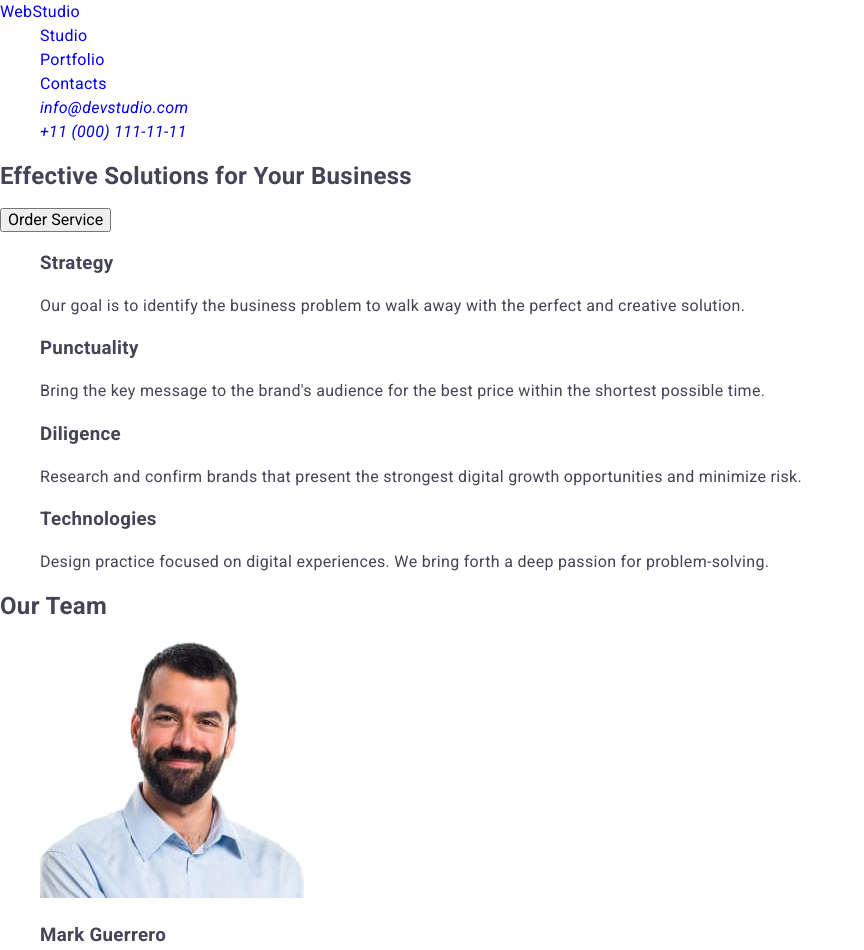
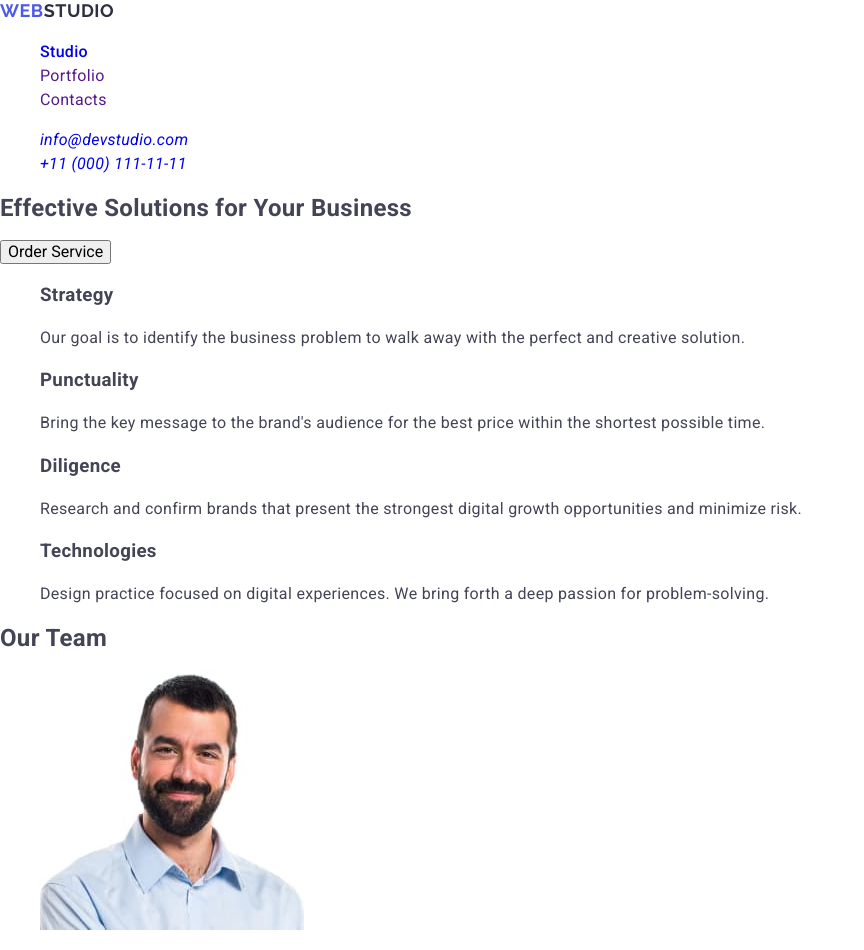
Before and after one commit to oxonomy14/goit-markup-hw-02, a plain HTML site: page index.html in a window 1280 px wide. Shown: the top 950 px of the page, without its empty margins (0-864 px from the left). Drawn offline with nearby package versions, Linux system fonts and the light colour scheme.

Commit message:
04.09.2024_v3

```diff
--- a/css/style.css
+++ b/css/style.css
@@ -23,8 +23,7 @@ a:focus {
 
 ul,
 ol {
-  margin-top: 0;
-  margin-bottom: 0;
+
   list-style-type: none;
 }
 
@@ -39,3 +38,32 @@ color: #4D5AE5;
 button:focus {
 color: #4D5AE5;
 }
+
+/* HEADER */
+
+.main_logo {
+  font-family: "Raleway", sans-serif;
+font-weight: 700;
+font-size: 18px;
+line-height: 117%;
+letter-spacing: 0.03em;
+text-transform: uppercase;
+color: #4d5ae5;
+}
+
+.main_logo_span {
+
+  color: #2e2f42;
+}
+
+.nav_studio {
+font-weight: 500;
+font-size: 16px;
+line-height: 150%;
+letter-spacing: 0.02em;
+color: #2e2f42;
+}
+
+.nav_studio a:hover {
+  color: #404bbf;
+}
--- a/index.html
+++ b/index.html
@@ -18,12 +18,12 @@
   <body>
     <header>
       <nav>
-        <a href="./index.html">WebStudio</a>
+        <a class="main_logo" href="./index.html">Web<span class="main_logo_span">Studio</span></a>
 
         <ul>
-          <li><a href="#">Studio</a></li>
-          <li><a href="#">Portfolio</a></li>
-          <li><a href="#">Contacts</a></li>
+          <li class="nav_studio"><a href="./index.html">Studio</a></li>
+          <li><a href="">Portfolio</a></li>
+          <li><a href="">Contacts</a></li>
         </ul>
       </nav>
       <address>
```
